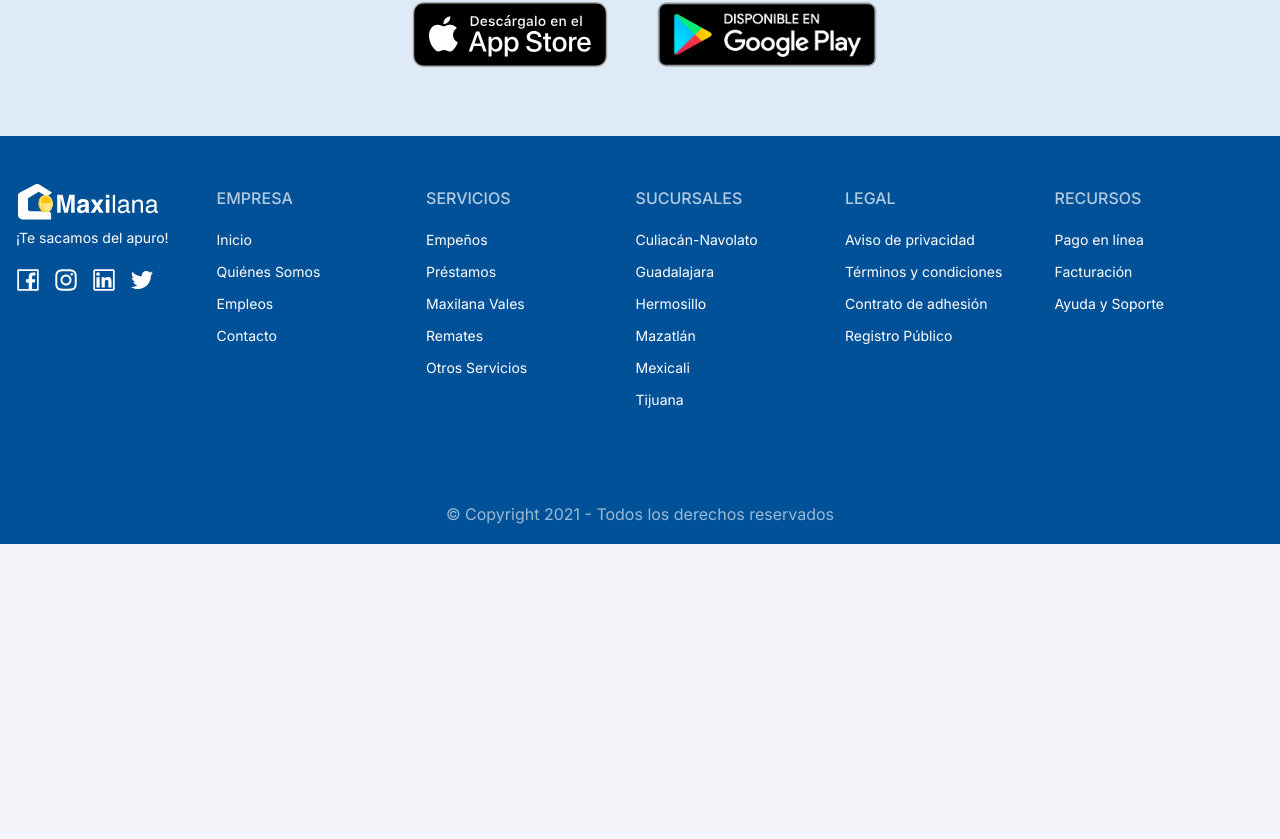
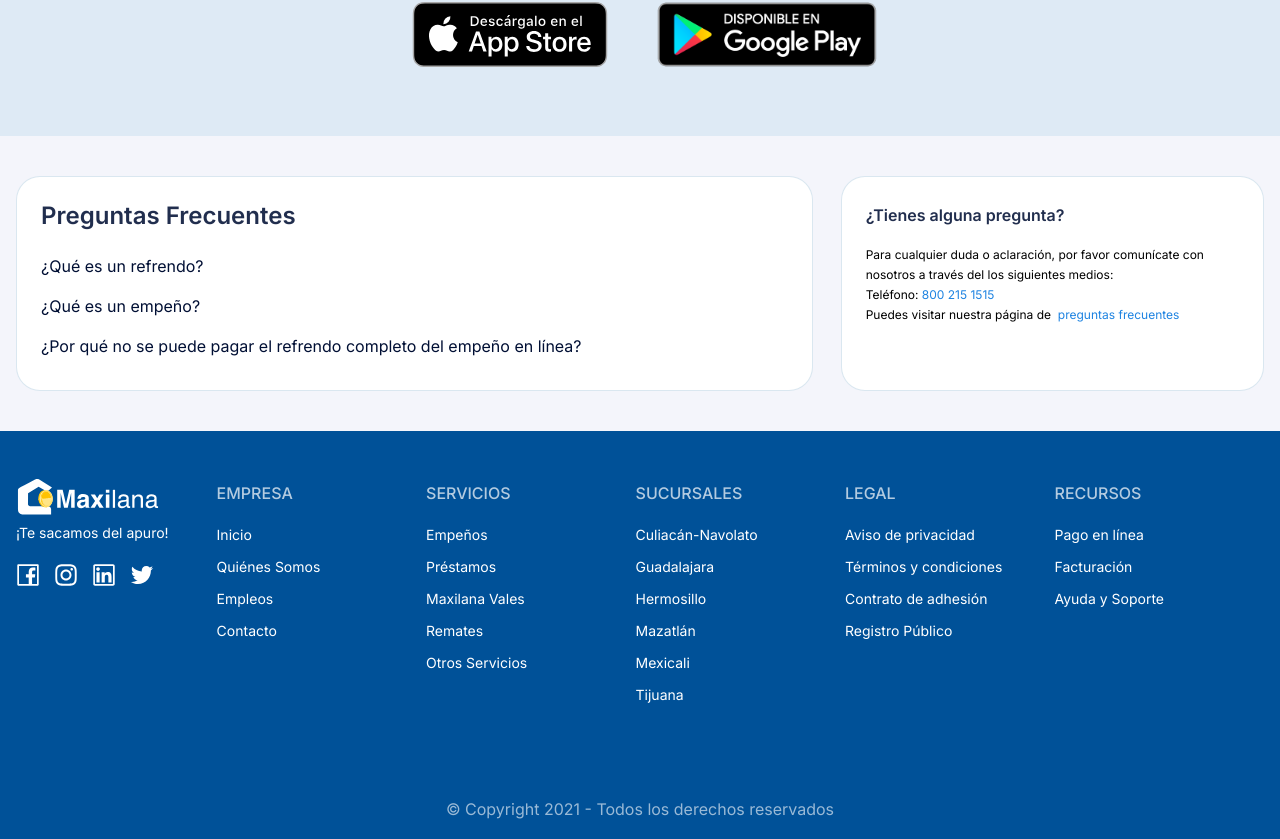
Before and after one commit to maxilana/maxilana-web, a Next.js app: page /vales in a window 1280 px wide. Shown: the part 4408-5247 px from the top of the page. Before the commit the page ends 4952 px from the top, so only its background shows below. Built offline with nearby package versions, Linux system fonts and the light colour scheme; what @tailwindcss/typography would draw is missing.

Commit message:
Agrega componente de ayuda a páginas estáticas

```diff
--- a/pages/empeno/auto.tsx
+++ b/pages/empeno/auto.tsx
@@ -4,7 +4,7 @@
 
 import { Button } from '~/components/ui';
 import { FormContainer, InputField } from '~/components/common';
-import { Layout, Container } from '~/components/layout';
+import { Layout, Container, HelpSidebar } from '~/components/layout';
 
 const AutoEmpenoPage: NextPage = () => {
   return (
@@ -135,6 +135,11 @@
             </FormContainer>
           </div>
         </section>
+        <Container>
+          <div className="pt-6 pb-10">
+            <HelpSidebar direction="horizontal" questions={questionList} />
+          </div>
+        </Container>
       </Layout>
     </div>
   );
@@ -178,4 +183,22 @@
   },
 ];
 
+const questionList = [
+  {
+    id: 1,
+    label: '¿Qué es un refrendo?',
+    href: '/preguntas-frecuentes#que-es-refrendo',
+  },
+  {
+    id: 2,
+    label: '¿Qué es un empeño?',
+    href: '/preguntas-frecuentes#que-es-un-empeno',
+  },
+  {
+    id: 3,
+    label: '¿Por qué no se puede pagar el refrendo completo del empeño en línea?',
+    href: '/preguntas-frecuentes#que-es-un-empeno',
+  },
+];
+
 export default AutoEmpenoPage;
--- a/pages/empeno/index.tsx
+++ b/pages/empeno/index.tsx
@@ -2,7 +2,7 @@
 import Image from 'next/image';
 import { PictureOutlined } from '@ant-design/icons';
 
-import { Container, Layout } from '~/components/layout';
+import { Container, HelpSidebar, Layout } from '~/components/layout';
 import { ServicePaymentCards } from '~/components/common';
 
 const EmpenoPage: NextPage = () => {
@@ -89,6 +89,11 @@
           </div>
         </div>
       </Container>
+      <Container>
+        <div className="pb-6">
+          <HelpSidebar direction="horizontal" questions={questionList} />
+        </div>
+      </Container>
     </Layout>
   );
 };
@@ -146,4 +151,22 @@
   },
 ];
 
+const questionList = [
+  {
+    id: 1,
+    label: '¿Qué es un refrendo?',
+    href: '/preguntas-frecuentes#que-es-refrendo',
+  },
+  {
+    id: 2,
+    label: '¿Qué es un empeño?',
+    href: '/preguntas-frecuentes#que-es-un-empeno',
+  },
+  {
+    id: 3,
+    label: '¿Por qué no se puede pagar el refrendo completo del empeño en línea?',
+    href: '/preguntas-frecuentes#que-es-un-empeno',
+  },
+];
+
 export default EmpenoPage;
--- a/pages/prestamos-personales.tsx
+++ b/pages/prestamos-personales.tsx
@@ -2,8 +2,8 @@
 import { NextPage } from 'next';
 
 import { Card, ButtonDropdown } from '~/components/ui';
-import { Layout, VStack, Container } from '~/components/layout';
 import { Hero, ServicePaymentCards } from '~/components/common';
+import { Layout, VStack, Container, HelpSidebar } from '~/components/layout';
 
 const whatsappList = [
   { label: 'Culiacán y Navolato' },
@@ -12,6 +12,24 @@
   { label: 'Hermosillo' },
   { label: 'Mexicali' },
   { label: 'Tijuana' },
+];
+
+const questionList = [
+  {
+    id: 1,
+    label: '¿Qué es un refrendo?',
+    href: '/preguntas-frecuentes#que-es-refrendo',
+  },
+  {
+    id: 2,
+    label: '¿Qué es un empeño?',
+    href: '/preguntas-frecuentes#que-es-un-empeno',
+  },
+  {
+    id: 3,
+    label: '¿Por qué no se puede pagar el refrendo completo del empeño en línea?',
+    href: '/preguntas-frecuentes#que-es-un-empeno',
+  },
 ];
 
 const PrestamosPage: NextPage = () => {
@@ -148,6 +166,11 @@
           </div>
         </div>
       </section>
+      <Container>
+        <div className="py-10">
+          <HelpSidebar direction="horizontal" questions={questionList} />
+        </div>
+      </Container>
     </Layout>
   );
 };
--- a/pages/vales.tsx
+++ b/pages/vales.tsx
@@ -3,7 +3,7 @@
 import { NextPage } from 'next';
 
 import { ButtonDropdown } from '~/components/ui';
-import { Layout, Container } from '~/components/layout';
+import { Layout, Container, HelpSidebar } from '~/components/layout';
 import { Hero, ServicePaymentCards } from '~/components/common';
 
 const whatsappList = [
@@ -13,6 +13,24 @@
   { label: 'Hermosillo' },
   { label: 'Mexicali' },
   { label: 'Tijuana' },
+];
+
+const questionList = [
+  {
+    id: 1,
+    label: '¿Qué es un refrendo?',
+    href: '/preguntas-frecuentes#que-es-refrendo',
+  },
+  {
+    id: 2,
+    label: '¿Qué es un empeño?',
+    href: '/preguntas-frecuentes#que-es-un-empeno',
+  },
+  {
+    id: 3,
+    label: '¿Por qué no se puede pagar el refrendo completo del empeño en línea?',
+    href: '/preguntas-frecuentes#que-es-un-empeno',
+  },
 ];
 
 const ValesPage: NextPage = () => {
@@ -225,6 +243,11 @@
           </div>
         </div>
       </section>
+      <Container>
+        <div className="py-10">
+          <HelpSidebar direction="horizontal" questions={questionList} />
+        </div>
+      </Container>
     </Layout>
   );
 };
```
